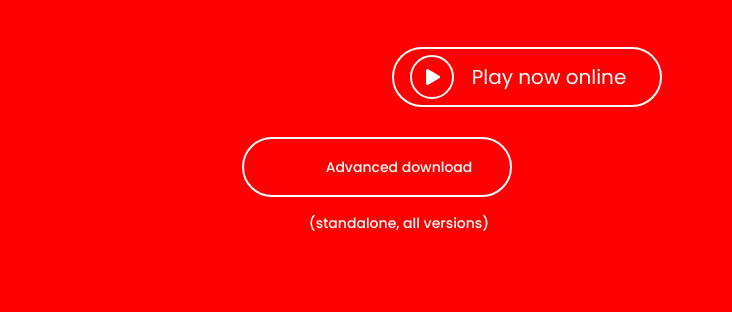
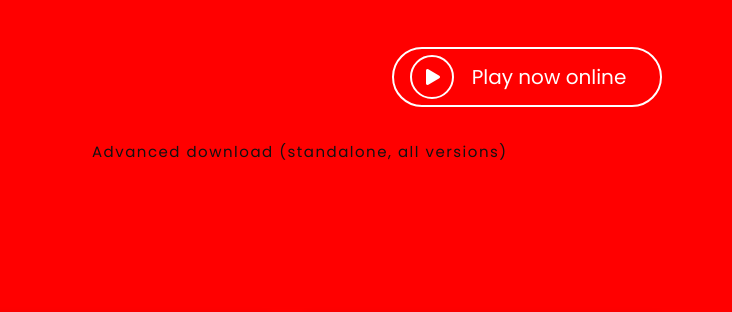
Before and after one commit to nathangreen06/bobodyssey.tk, a plain HTML site: page public/index.html in a window 1280 px wide. Shown: the part 385-697 px from the top of the page, 548-1280 px from the left. Drawn offline with Linux system fonts and the light colour scheme.

Commit message:
Update index.html

```diff
--- a/public/index.html
+++ b/public/index.html
@@ -116,8 +116,8 @@
                         <h2>Travel the world with Bob</h2>
                         <h5>An exciting new scratch platformer</h5>
                         <a href="https://scratch.mit.edu/projects/282544403/"><i class="fas fa-play"></i>Play now online</a>
-			<div class="download-btns-desc text-center"><br><a href="advanceddownload/">Advanced download (standalone, all versions)</a></div>
-                    </div>
+	            </div>
+			<br><a href="advanceddownload/">Advanced download (standalone, all versions)</a></div>
                 </div>
             </div>
         </div>
```
